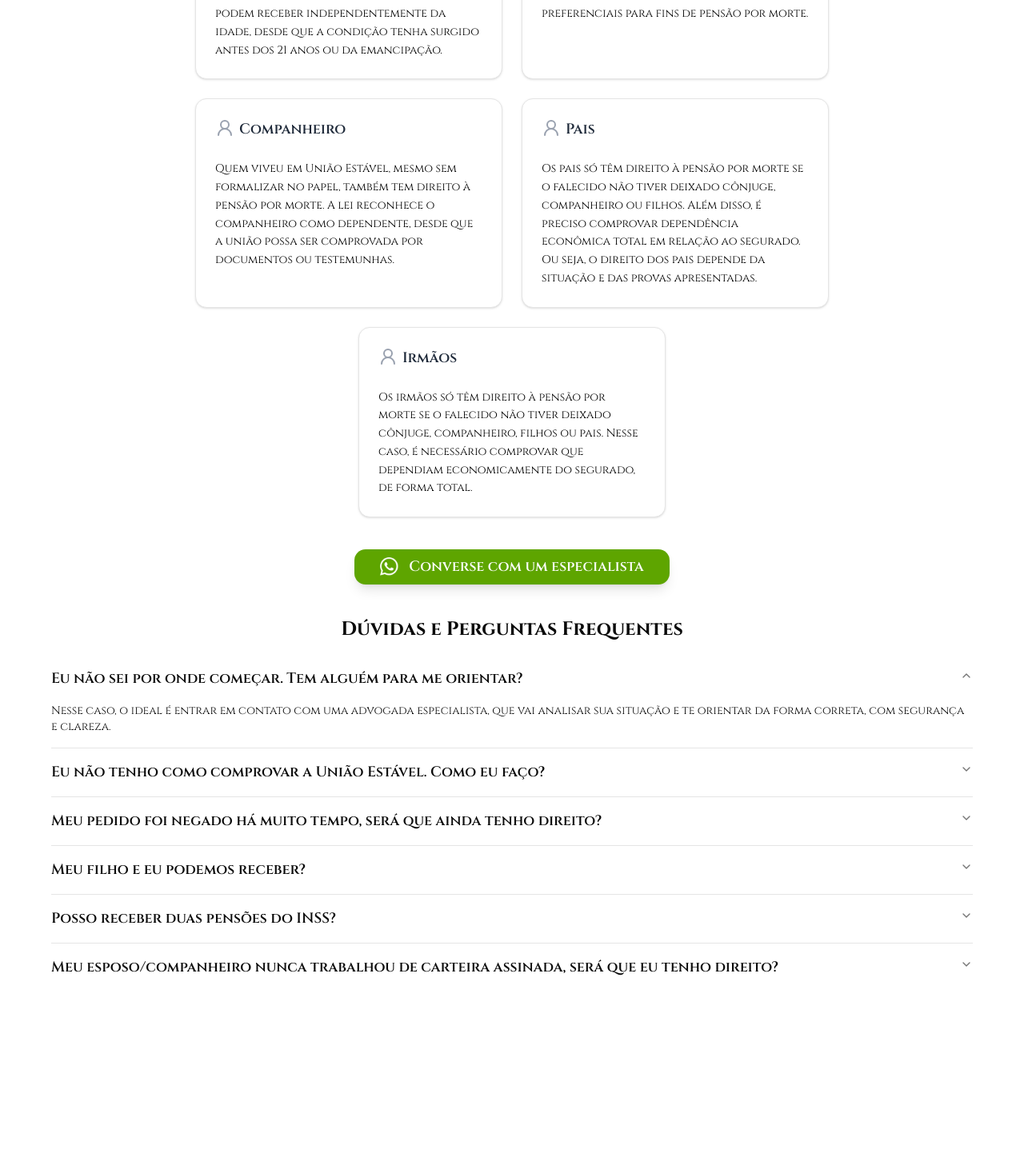
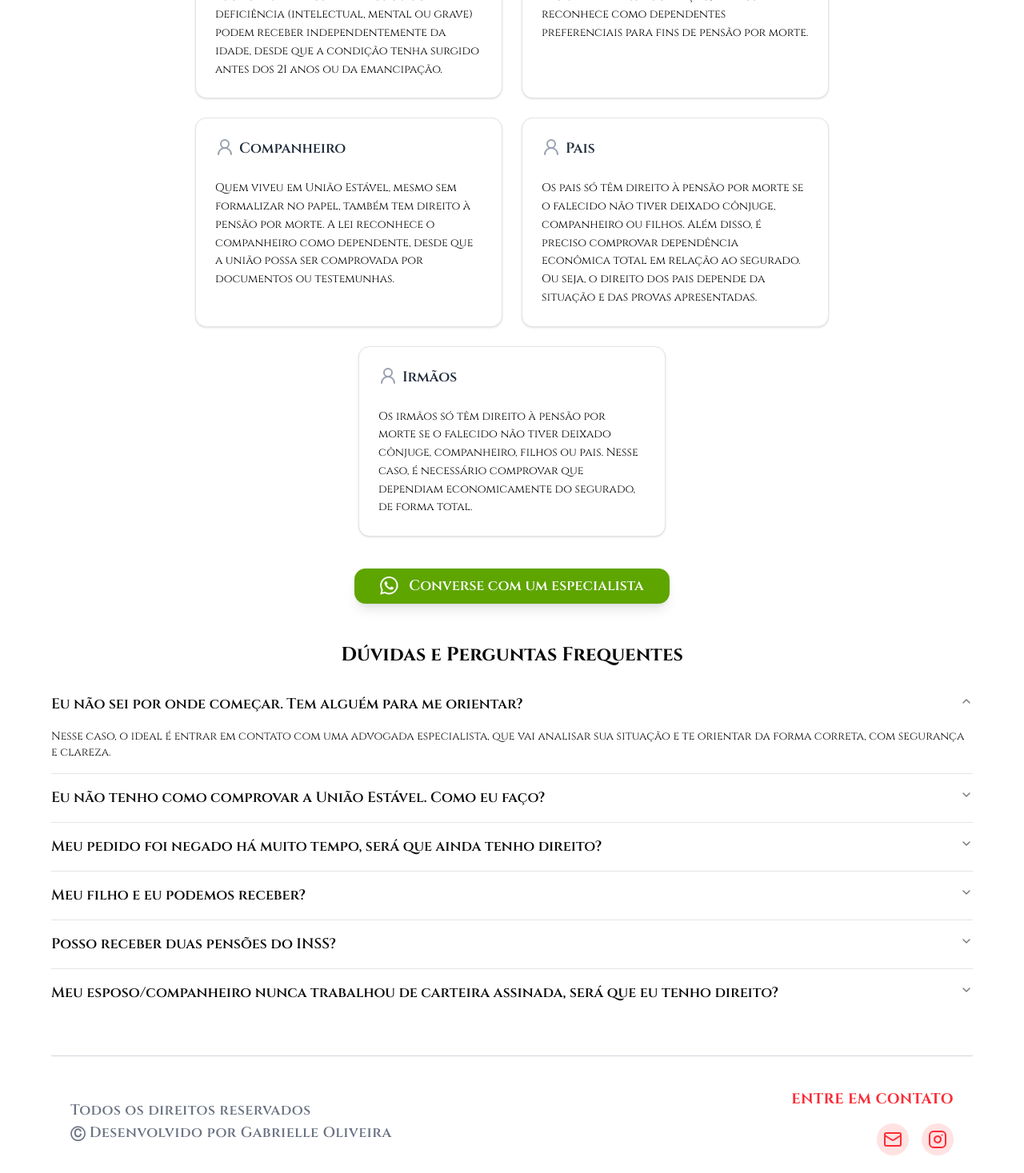
Before and after one commit to gabriellefoliv/thamiris-advocacia, a Next.js app: page / in a window 1280 px wide. Shown: the part 1330-2797 px from the top of the page at 80% size. Before the commit the page ends 2570 px from the top, so only its background shows below. Built offline with nearby package versions, Linux system fonts and the light colour scheme.

Commit message:
feat: animations + footer

```diff
--- a/package.json
+++ b/package.json
@@ -13,11 +13,13 @@
     "@radix-ui/react-slot": "^1.2.3",
     "class-variance-authority": "^0.7.1",
     "clsx": "^2.1.1",
+    "framer-motion": "^12.23.5",
     "lucide-react": "^0.525.0",
     "motion": "^12.23.3",
     "next": "15.3.5",
     "react": "^19.0.0",
     "react-dom": "^19.0.0",
+    "react-intersection-observer": "^9.16.0",
     "tailwind-merge": "^3.3.1"
   },
   "devDependencies": {
--- a/src/app/(landing-pages)/pensao-por-morte/page.tsx
+++ b/src/app/(landing-pages)/pensao-por-morte/page.tsx
@@ -1,7 +1,9 @@
+import { Footer } from "@/components/Footer"
 import { LPBanner } from "@/components/LPBanner"
 import { LPCallout } from "@/components/LPCallout"
 import { LPCard } from "@/components/LPCard"
 import { LPDuvidas } from "@/components/LPDuvidas"
+import { MotionWrapper } from "@/components/MotionWrapper"
 import WppButton from "@/components/WppButton"
 
 export default function PensaoPorMorte() {
@@ -12,6 +14,7 @@ export default function PensaoPorMorte() {
                 officeName="Thamiris F. de Oliveira Advocacia"
                 description="Escritório Previdenciário Digital (INSS)"
             />
+            <MotionWrapper>
                 <div className="bg-gray-50 py-10 px-4">
                     <LPCallout
                         image="/tombstone.png"
@@ -19,13 +22,18 @@ export default function PensaoPorMorte() {
                         description="Quando uma pessoa falece e deixa dependentes, é possível solicitar a pensão por morte para garantir a segurança financeira daqueles que ficaram."
                     />
                 </div>
+            </MotionWrapper>
+            <MotionWrapper>
                 <p className="text-center font-bold text-2xl">
                     Nosso escritório irá analisar o seu caso com toda a cautela e atenção que ele merece, verificando se você tem direito à pensão por morte. Não deixe seu direito de lado - e muito menos o seu dinheiro nas mãos do governo.
                 </p>
+            </MotionWrapper>
+            <MotionWrapper>
                 <div className="w-full mx-auto mt-6 px-4">
                     <h1 className="text-center text-2xl font-bold mb-6">
                         Veja quem tem direito
                     </h1>
+                    <MotionWrapper>
                         <div className="flex flex-wrap justify-center gap-6">
                             <LPCard title="Filhos" description="Filhos menores de 21 anos têm direito sem necessidade de comprovar dependência econômica. Filhos inválidos ou com deficiência (intelectual, mental ou grave) podem receber independentemente da idade, desde que a condição tenha surgido antes dos 21 anos ou da emancipação." />
                             <LPCard title="Cônjuges" description="Cônjuges são aqueles casados oficialmente no papel, com certidão de casamento registrada. Nessa condição, a lei os reconhece como dependentes preferenciais para fins de pensão por morte." />
@@ -33,10 +41,12 @@ export default function PensaoPorMorte() {
                             <LPCard title="Pais" description="Os pais só têm direito à pensão por morte se o falecido não tiver deixado cônjuge, companheiro ou filhos. Além disso, é preciso comprovar dependência econômica total em relação ao segurado. Ou seja, o direito dos pais depende da situação e das provas apresentadas." />
                             <LPCard title="Irmãos" description="Os irmãos só têm direito à pensão por morte se o falecido não tiver deixado cônjuge, companheiro, filhos ou pais. Nesse caso, é necessário comprovar que dependiam economicamente do segurado, de forma total." />
                         </div>
+                    </MotionWrapper>
                     <WppButton
                         title="Converse com um especialista"
                     />
                 </div>
+            </MotionWrapper>
             <LPDuvidas.Root>
                 <LPDuvidas.Item value="item-1" title="Eu não sei por onde começar. Tem alguém para me orientar?">
                     <p>
@@ -72,6 +82,8 @@ export default function PensaoPorMorte() {
                 </LPDuvidas.Item>
             </LPDuvidas.Root>
 
+            <Footer/>
+
         </div>
     )
 }
--- a/src/app/page.tsx
+++ b/src/app/page.tsx
@@ -1,17 +1,20 @@
+import { Footer } from "@/components/Footer"
 import { LPBanner } from "@/components/LPBanner"
 import { LPCallout } from "@/components/LPCallout"
 import { LPCard } from "@/components/LPCard"
 import { LPDuvidas } from "@/components/LPDuvidas"
+import { MotionWrapper } from "@/components/MotionWrapper"
 import WppButton from "@/components/WppButton"
 
 export default function Home() {
     return (
-        <div className="min-h-screen w-full flex flex-col items-center px-4 sm:px-8 lg:px-16 gap-10 overflow-hidden">
+        <div className="min-h-screen w-full flex flex-col items-center px-4 sm:px-8 lg:px-16 gap-12 overflow-hidden">
            <LPBanner
                 backgroundImageUrl="/advocacia-6k.jpg"
                 officeName="Thamiris F. de Oliveira Advocacia"
                 description="Escritório Previdenciário Digital (INSS)"
             />
+            <MotionWrapper>
                 <div className="bg-gray-50 py-10 px-4">
                     <LPCallout
                         image="/tombstone.png"
@@ -19,13 +22,18 @@ export default function Home() {
                         description="Quando uma pessoa falece e deixa dependentes, é possível solicitar a pensão por morte para garantir a segurança financeira daqueles que ficaram."
                     />
                 </div>
+            </MotionWrapper>
+            <MotionWrapper>
                 <p className="text-center font-bold text-2xl">
                     Nosso escritório irá analisar o seu caso com toda a cautela e atenção que ele merece, verificando se você tem direito à pensão por morte. Não deixe seu direito de lado - e muito menos o seu dinheiro nas mãos do governo.
                 </p>
-            <div className="w-full mt-6 mx-auto px-4">
+            </MotionWrapper>
+            <MotionWrapper>
+                <div className="w-full mx-auto mt-6 px-4">
                     <h1 className="text-center text-2xl font-bold mb-6">
                         Veja quem tem direito
                     </h1>
+                    <MotionWrapper>
                         <div className="flex flex-wrap justify-center gap-6">
                             <LPCard title="Filhos" description="Filhos menores de 21 anos têm direito sem necessidade de comprovar dependência econômica. Filhos inválidos ou com deficiência (intelectual, mental ou grave) podem receber independentemente da idade, desde que a condição tenha surgido antes dos 21 anos ou da emancipação." />
                             <LPCard title="Cônjuges" description="Cônjuges são aqueles casados oficialmente no papel, com certidão de casamento registrada. Nessa condição, a lei os reconhece como dependentes preferenciais para fins de pensão por morte." />
@@ -33,10 +41,12 @@ export default function Home() {
                             <LPCard title="Pais" description="Os pais só têm direito à pensão por morte se o falecido não tiver deixado cônjuge, companheiro ou filhos. Além disso, é preciso comprovar dependência econômica total em relação ao segurado. Ou seja, o direito dos pais depende da situação e das provas apresentadas." />
                             <LPCard title="Irmãos" description="Os irmãos só têm direito à pensão por morte se o falecido não tiver deixado cônjuge, companheiro, filhos ou pais. Nesse caso, é necessário comprovar que dependiam economicamente do segurado, de forma total." />
                         </div>
+                    </MotionWrapper>
                     <WppButton
                         title="Converse com um especialista"
                     />
                 </div>
+            </MotionWrapper>
             <LPDuvidas.Root>
                 <LPDuvidas.Item value="item-1" title="Eu não sei por onde começar. Tem alguém para me orientar?">
                     <p>
@@ -72,6 +82,8 @@ export default function Home() {
                 </LPDuvidas.Item>
             </LPDuvidas.Root>
 
+            <Footer/>
+
         </div>
     )
 }
--- /dev/null
+++ b/src/components/Footer.tsx
@@ -0,0 +1,46 @@
+import { InstagramIcon, Mail } from "lucide-react";
+
+export function Footer() {
+  return (
+    <footer className="bg-white text-black py-10 px-6 w-full border-t border-gray-300 mt-auto">
+      <div className="flex flex-col md:flex-row justify-between items-start md:items-center max-w-[1200px] mx-auto gap-10">
+
+        {/* Seção de links */}
+        <div className="w-full md:w-auto text-center md:text-left space-y-2">
+          <h4 className="text-gray-500 font-semibold text-lg tracking-wide">
+            Todos os direitos reservados <br/>Ⓒ Desenvolvido por Gabrielle Oliveira
+          </h4>
+
+        </div>
+
+        {/* Seção de contato */}
+        <div className="w-full md:w-auto text-center md:text-right space-y-4">
+          <h4 className="text-red-500 font-bold text-lg uppercase tracking-wide">
+            Entre em Contato
+          </h4>
+
+          <div className="flex justify-center md:justify-end gap-4">
+            <a
+              href="mailto:thamirisfoliveira3@gmail.com"
+              target="_blank"
+              rel="noopener noreferrer"
+              className="p-2 rounded-full bg-red-100 hover:bg-red-200 transition duration-200"
+              aria-label="Email"
+            >
+              <Mail className="w-6 h-6 text-red-500" />
+            </a>
+            <a
+              href="https://www.instagram.com/thamirisferreiraadv/"
+              target="_blank"
+              rel="noopener noreferrer"
+              className="p-2 rounded-full bg-red-100 hover:bg-red-200 transition duration-200"
+              aria-label="Instagram"
+            >
+              <InstagramIcon className="w-6 h-6 text-red-500" />
+            </a>
+          </div>
+        </div>
+      </div>
+    </footer>
+  );
+}
--- /dev/null
+++ b/src/components/MotionWrapper.tsx
@@ -0,0 +1,31 @@
+'use client'
+
+import { motion, useAnimation } from "framer-motion"
+import { useInView } from "react-intersection-observer"
+import { useEffect } from "react"
+
+export function MotionWrapper({ children }: { children: React.ReactNode }) {
+  const controls = useAnimation()
+  const [ref, inView] = useInView({ triggerOnce: true, threshold: 0.1 })
+
+  useEffect(() => {
+    if (inView) {
+      controls.start("visible")
+    }
+  }, [controls, inView])
+
+  return (
+    <motion.div
+      ref={ref}
+      initial="hidden"
+      animate={controls}
+      transition={{ duration: 0.6, ease: "easeOut" }}
+      variants={{
+        hidden: { opacity: 0, y: 40 },
+        visible: { opacity: 1, y: 0 },
+      }}
+    >
+      {children}
+    </motion.div>
+  )
+}
```
Also changed, not shown: 1 other file (tests, documents, lock files or other folders). Lines whose indentation alone changed are shown as unchanged.
